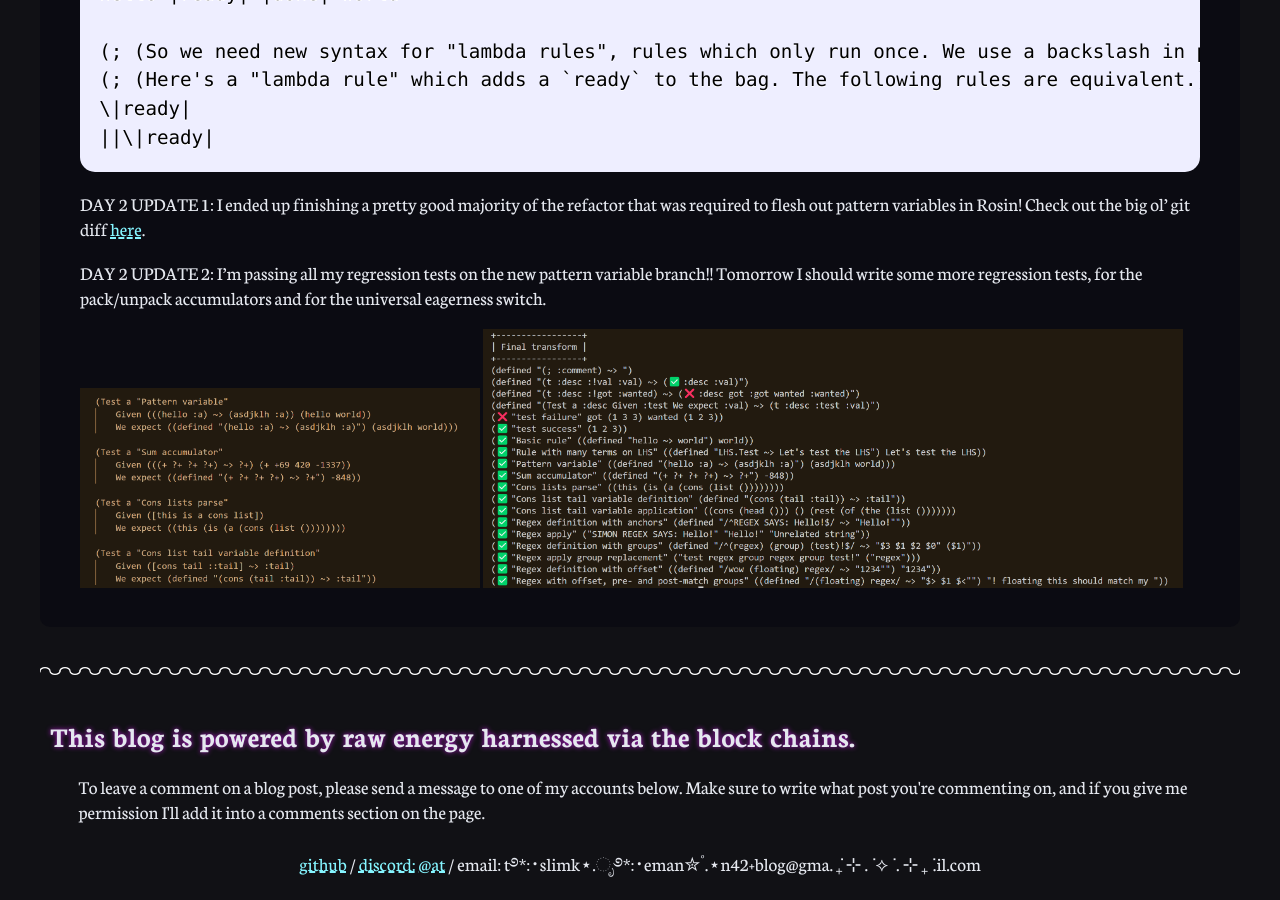
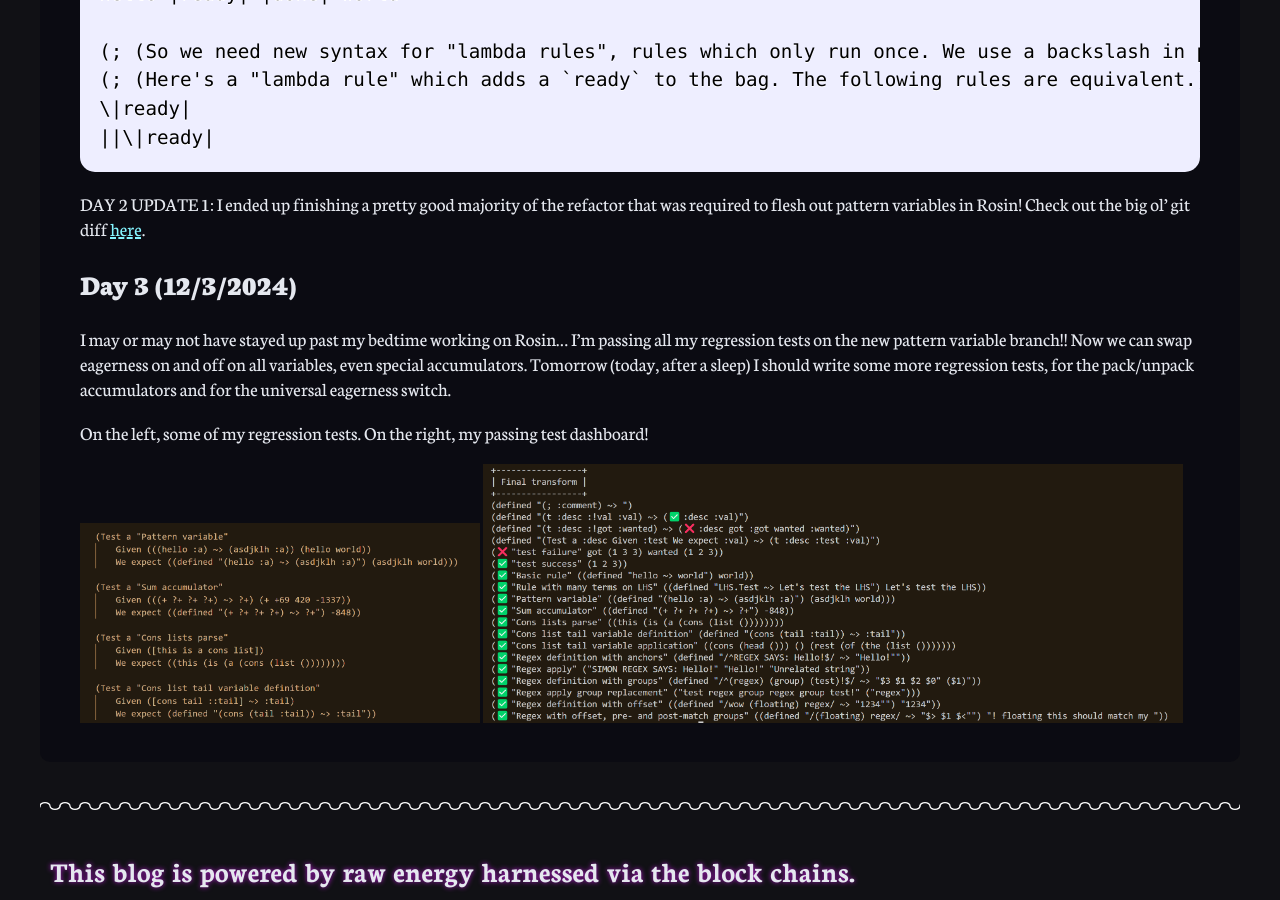
Before and after one commit to DataKinds/datakinds.github.io, a Jekyll site: the page built from _posts/2024-12-02-2024-december-adventure-log.md, in a window 1280 px wide and 900 px high, scrolled down 1129 px. Built offline with Jekyll 4.4.1, drawn with Linux system fonts in a browser that asks for light colours; some web fonts are replaced.

Commit message:
Oops, _here's_ day 3.

```diff
--- a/_posts/2024-12-02-2024-december-adventure-log.md
+++ b/_posts/2024-12-02-2024-december-adventure-log.md
@@ -37,6 +37,10 @@ hello |ready|~|done| world
 
 DAY 2 UPDATE 1: I ended up finishing a pretty good majority of the refactor that was required to flesh out pattern variables in Rosin! Check out the big ol' git diff [here](https://github.com/DataKinds/tree-rewriter/pull/1/files).
 
-DAY 2 UPDATE 2: I'm passing all my regression tests on the new pattern variable branch!! Tomorrow I should write some more regression tests, for the pack/unpack accumulators and for the universal eagerness switch.
+# Day 3 (12/3/2024)
+
+I may or may not have stayed up past my bedtime working on Rosin... I'm passing all my regression tests on the new pattern variable branch!! Now we can swap eagerness on and off on all variables, even special accumulators. Tomorrow (today, after a sleep) I should write some more regression tests, for the pack/unpack accumulators and for the universal eagerness switch.
+
+On the left, some of my regression tests. On the right, my passing test dashboard!
 
 ![A snippet of my regression suite](/assets/imgs/december-adventure/2-regressionsuite.png){: width="400" } ![My passing regression tests!](/assets/imgs/december-adventure/2-regressionpass.png){: width="700" }
```
